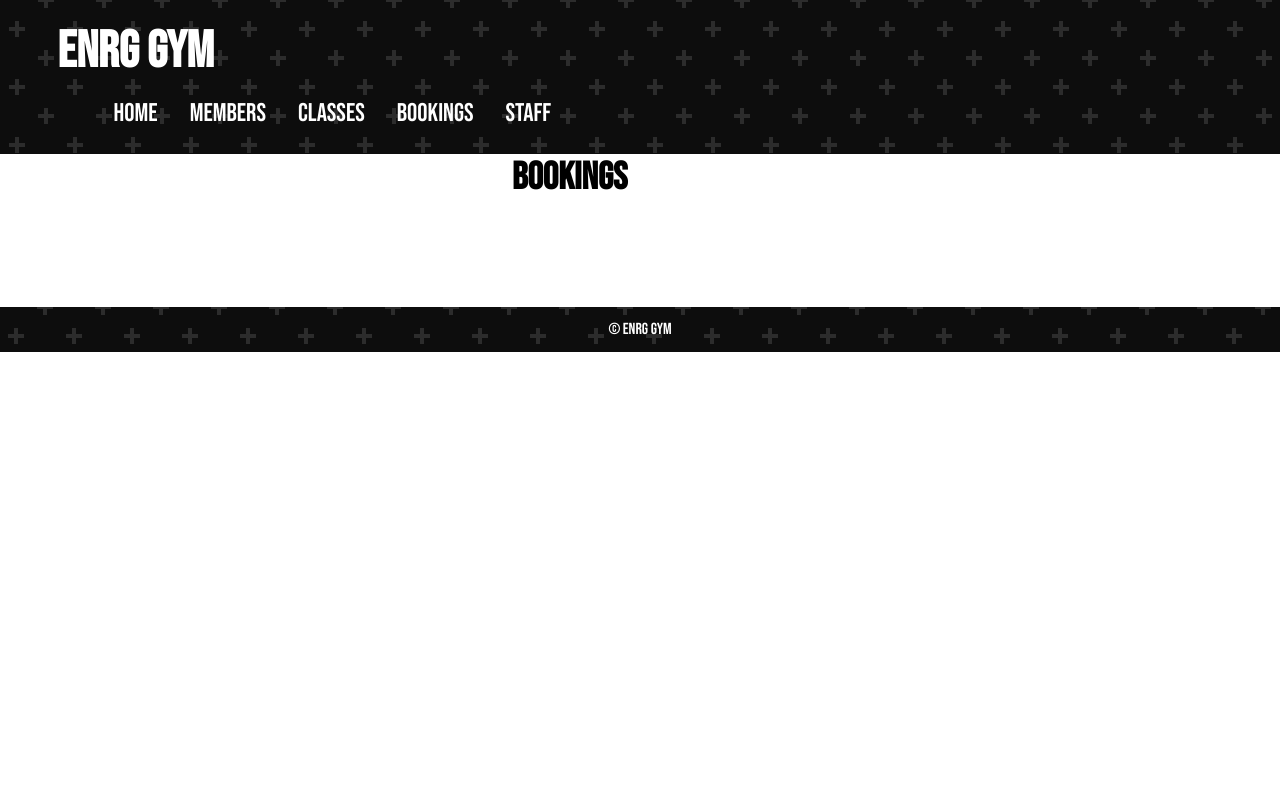
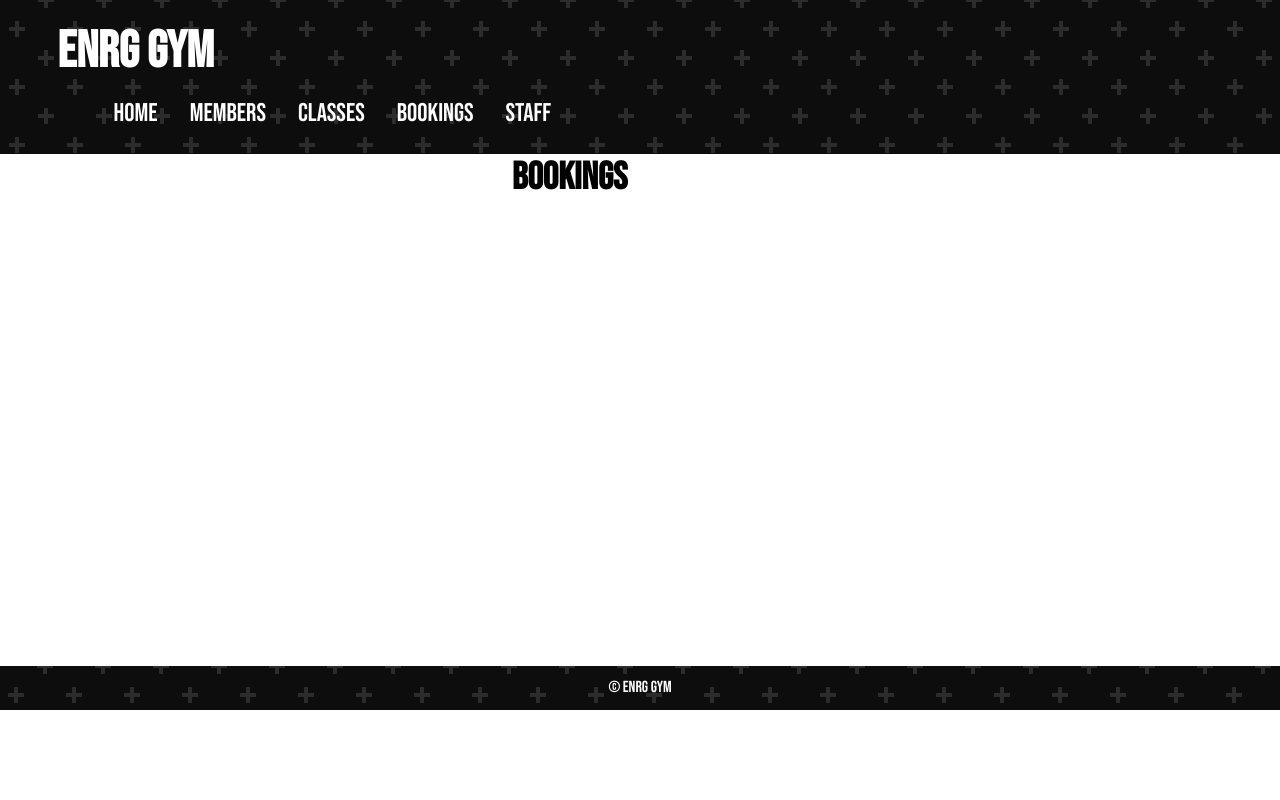
Before and after one commit to mwdfn/gym_web_app, a Flask app: page /bookings/ in a window 1280 px wide; the page is wider, and only the part inside the window is pictured. Run offline with Flask 2, Linux system fonts and the light colour scheme; data that the repository does not hold is empty; some libraries are stand-ins or nearby versions.

Commit message:
update overflow for base and base-content

```diff
--- a/static/baseStyle.css
+++ b/static/baseStyle.css
@@ -1,4 +1,5 @@
 .base-container {
+    overflow: hidden;
     display: grid;
     justify-content: center;
     grid-template-columns: 1fr;
@@ -22,7 +23,9 @@
 
 .body-container {
     font-size: 2vw;
-    overflow: auto;
+    overflow: scroll;
+    height: 40vw;
+    grid-area: bodyCon;
 }
 
 .base-footer {
```
